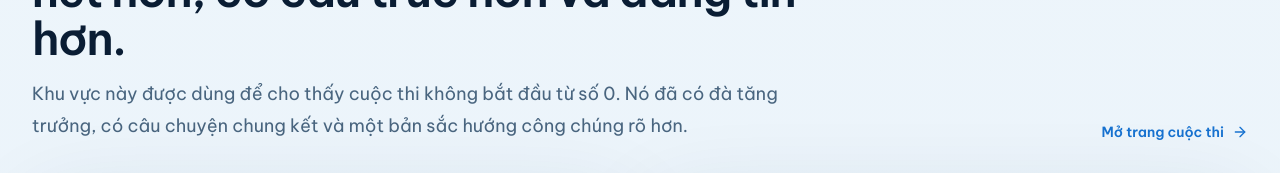
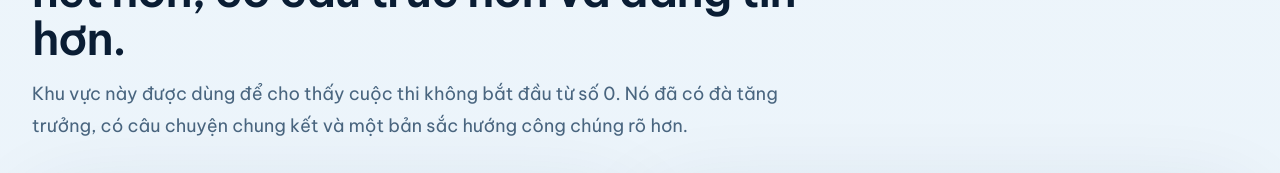
Before and after one commit to tamphan2911/attacker_2026, a Next.js app: page /organizer in a window 1280 px wide. Shown: the part 1140-1313 px from the top of the page. Built offline with nearby package versions, Linux system fonts and the light colour scheme; no server answers.

Commit message:
Remove competition season link

```diff
--- a/src/components/organizer-page.tsx
+++ b/src/components/organizer-page.tsx
@@ -159,10 +159,6 @@ export function OrganizerContent({
               {pickText(locale, pageContent.organizer.contentModules.eyebrow)}
             </p>
           )}
-          <Link href="/competition" className="inline-flex items-center gap-2 text-sm font-semibold theme-accent">
-            {pickText(locale, organizerContent.competitionLinkLabel)}
-            <ArrowRight className="h-4 w-4" />
-          </Link>
         </div>
 
         <div className="grid gap-5 xl:grid-cols-2">
```
